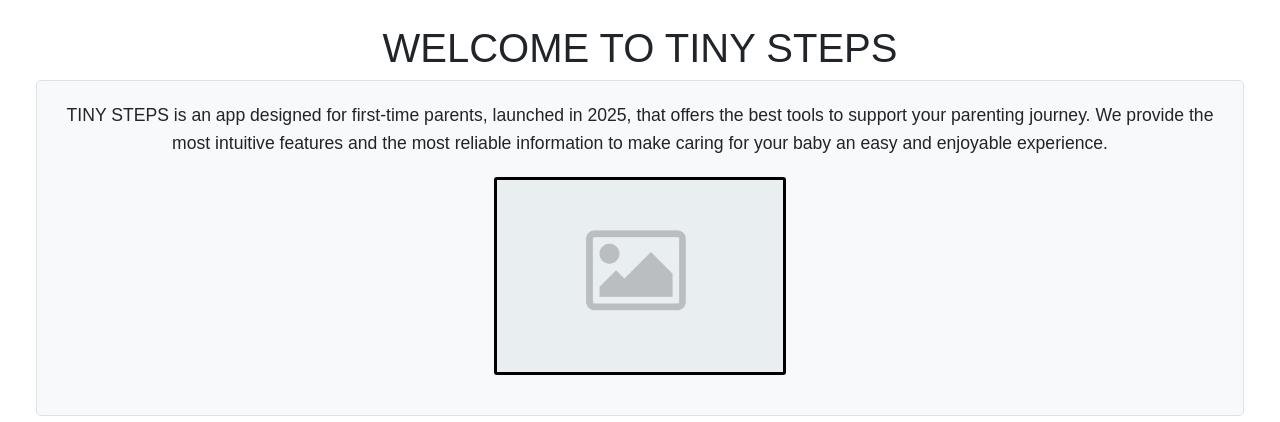
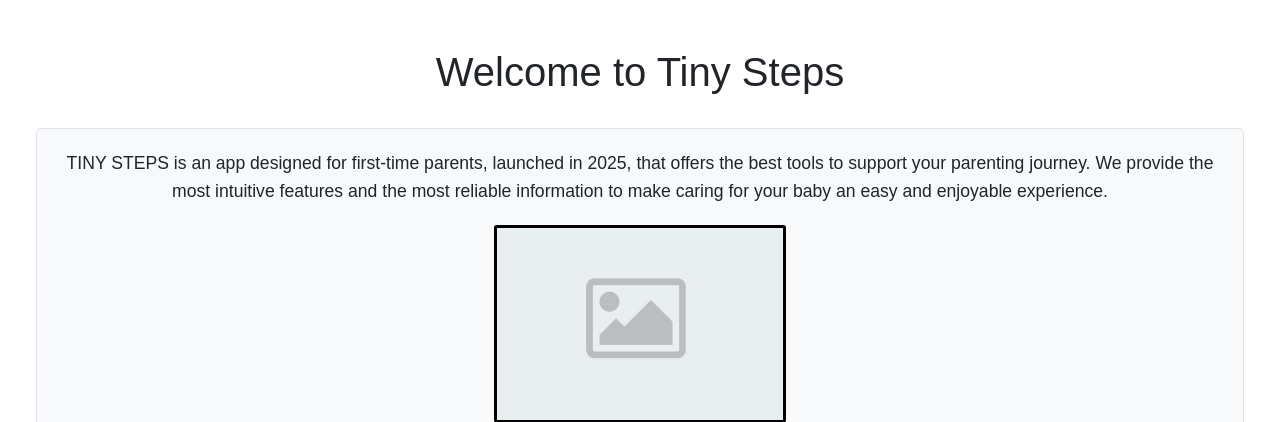
Before and after one commit to VSXR/TinySteps, a Django app: page / in a window 1280 px wide. Shown: the part 62-484 px from the top of the page. Run offline with Django 5.2, Linux system fonts and the light colour scheme; some libraries are stand-ins or nearby versions.

```diff
--- a/tinySteps/templates/base.html
+++ b/tinySteps/templates/base.html
@@ -143,7 +143,14 @@
 
                     <!-- CONTENIDO PRINCIPAL -->
                     <div class="mainContent container-fluid">
-                        <h1 class="text-center">WELCOME TO TINY STEPS</h1>
+                        <section class="container mt-4" aria-labelledby="welcome-heading">
+                            <div class="row mb-4">
+                                <div class="col">
+                                    <h1 id="welcome-heading" class="text-center">Welcome to Tiny Steps</h1>
+                                    <span class="sr-only">(Every step matters)</span>
+                                </div>
+                            </div>
+                        </section>
 
                         <section aria-labelledby="about-section">
                             <h2 id="about-section" class="visually-hidden">About Tiny Steps</h2>
--- a/tinySteps/templates/index.html
+++ b/tinySteps/templates/index.html
@@ -12,7 +12,14 @@
 
         <!-- CONTENIDO PRINCIPAL -->
         <main id="main-content" class="mainContent container-fluid">
-            <h1 class="text-center">WELCOME TO TINY STEPS</h1>
+            <section class="container mt-4" aria-labelledby="welcome-heading">
+                <div class="row mb-4">
+                    <div class="col">
+                        <h1 id="welcome-heading" class="text-center">Welcome to Tiny Steps</h1>
+                        <span class="sr-only">(Every step matters)</span>
+                    </div>
+                </div>
+            </section>
 
             <section aria-labelledby="about-section">
                 <h2 id="about-section" class="visually-hidden">About Tiny Steps</h2>
```
